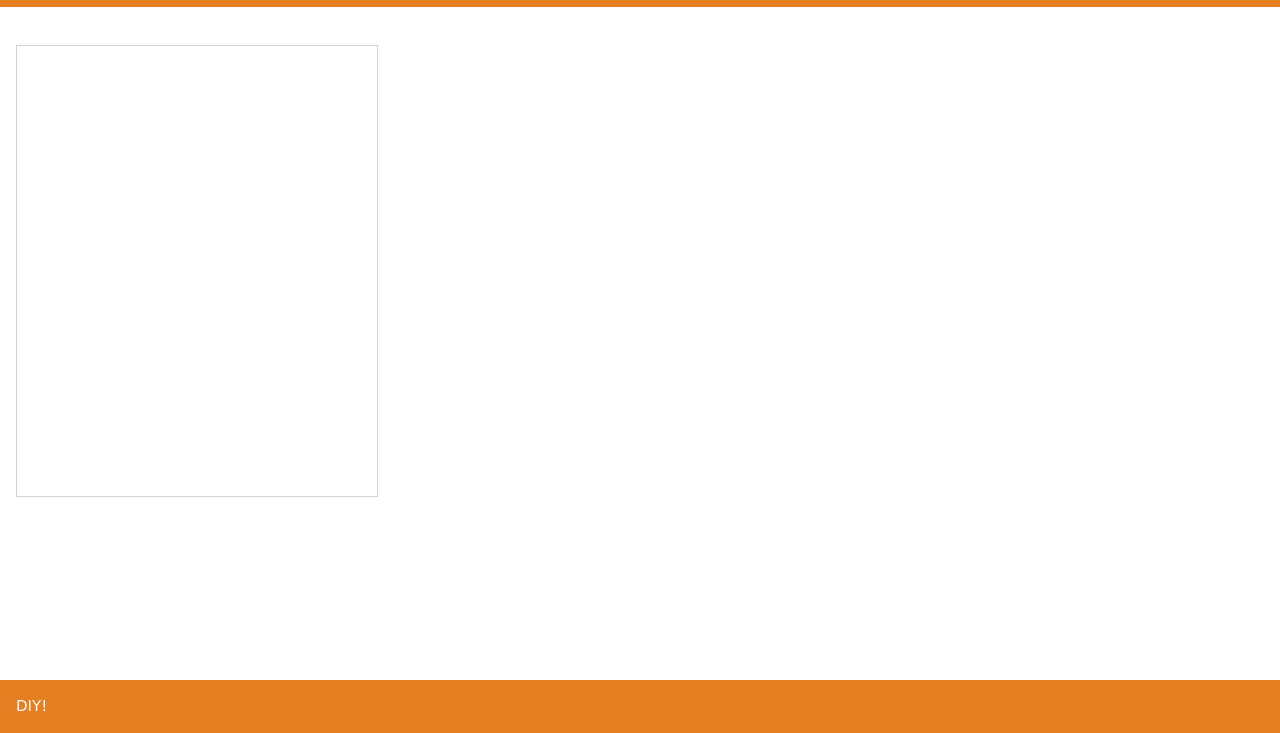
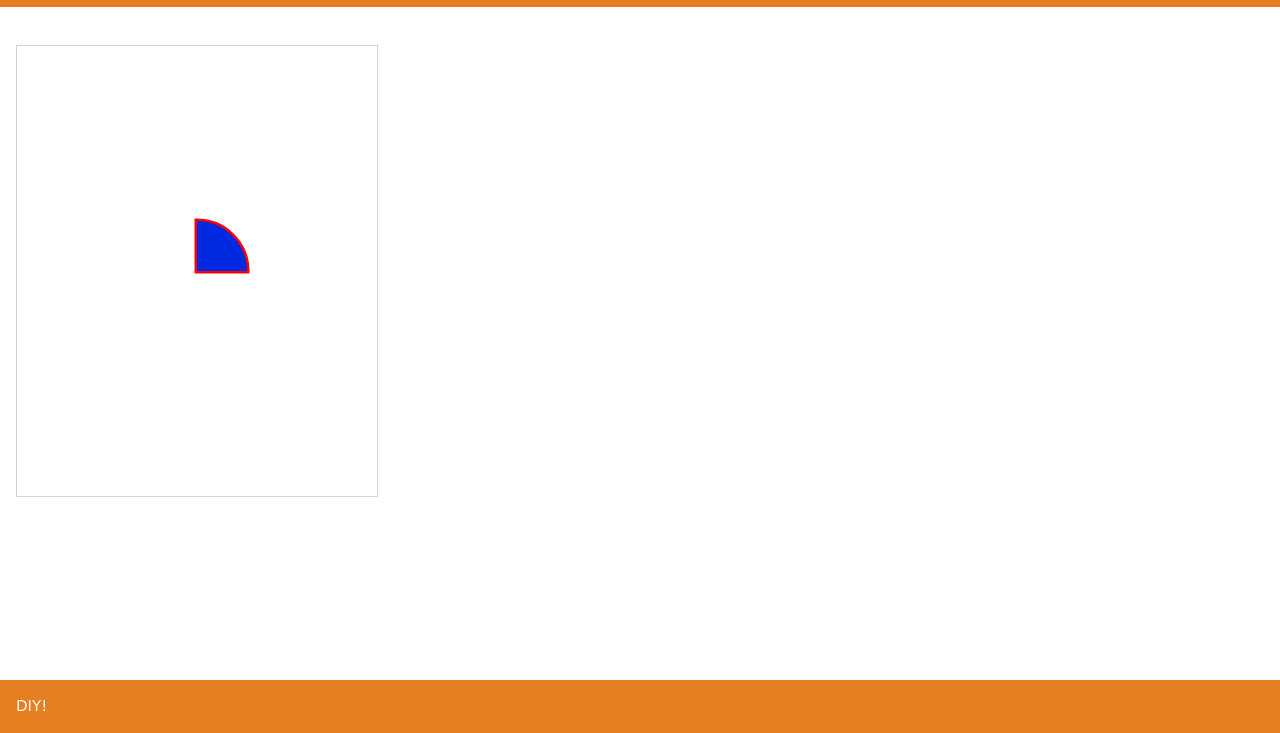
Before and after one commit to StudentAccount-123/Freestyle-Canvas, a plain HTML site: page index.html in a window 1280 px wide. Shown: the part 67-800 px from the top of the page. Drawn offline with Linux system fonts and the light colour scheme.

Commit message:
Completed Part 4 of the video

```diff
--- a/index.html
+++ b/index.html
@@ -124,6 +124,18 @@ context.strokeStyle = "#0029e2" // dark blue
 context.strokeRect(150, 120, 300, 25)
 */
 
+context.strokeStyle = "red";
+context.lineWidth = 5;
+context.fillStyle = "#0029e2"; //dark blue filled in color
+context.beginPath();
+context.moveTo(180, 225);
+context.arc(180, 225, 50, 18/12 * Math.PI, 24/12 * Math.PI);
+context.closePath();
+context.stroke();
+context.fill();
+
+
+
     </script>
 
 	</p>
```
